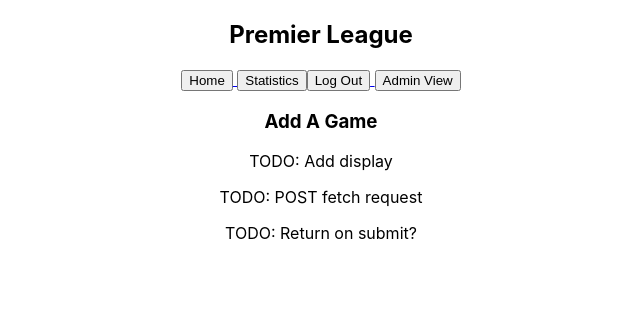
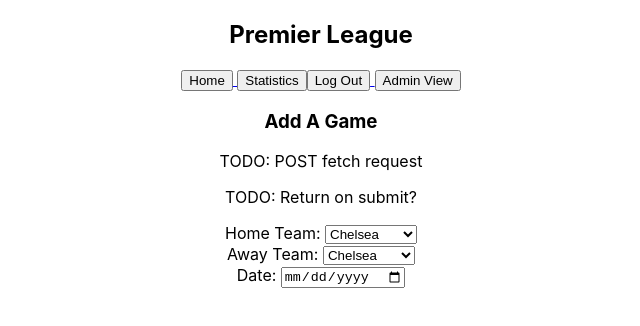
Before and after one commit to jpwalters3/football-capstone-client, a React (Create React App) app: page /AddGame in a window 1280 px wide. Shown: the top 326 px of the page, without its empty margins (319-959 px from the left). Built offline with nearby package versions, Linux system fonts and the light colour scheme.

Commit message:
new display features

```diff
--- a/src/App.js
+++ b/src/App.js
@@ -9,6 +9,7 @@
 import MasterView from './pages/MasterView'
 import EditPlayer from './pages/EditPlayer'
 import AddPlayer from './pages/AddPlayer'
+import AddTeam from './pages/AddTeam'
 import './styles/App.css'
 import {
   BrowserRouter as Router,
@@ -32,6 +33,7 @@
           <Route path = "/Admin" element = {<MasterView/>}/>
           <Route path = "/EditPlayer" element = {<EditPlayer />}/>
           <Route path = "/AddPlayer" element = {<AddPlayer />}/>
+          <Route path = "/AddTeam" element = {<AddTeam />}/>
         </Routes>
       </Router>
     </div>
--- a/src/api/GetPlayerData.js
+++ b/src/api/GetPlayerData.js
@@ -1,6 +1,5 @@
 export async function GetPlayerData(id, set){
     const url = "http://localhost:5101/api/player/" + id;
-    console.log(url);
     fetch(url)
     .then(response => {
         if(response.status != 200){
--- /dev/null
+++ b/src/api/GetPlayersByTeam.js
@@ -0,0 +1,11 @@
+export async function GetPlayersByTeam(id, set){
+    fetch("http://localhost:5101/api/club/" + id + "/player")
+        .then(response => {
+            if(response.status != 200){
+                alert("error: " + response.statusText);
+                return Promise.reject(response.status);
+            }
+            return response.json();
+        })
+        .then(json => set(json));
+}
--- a/src/api/PostPlayer.js
+++ b/src/api/PostPlayer.js
@@ -1,3 +1,3 @@
-export async function PostPlayer(){
+export async function PostPlayer(player){
 
 }
--- /dev/null
+++ b/src/components/ClubRoster.js
@@ -0,0 +1,27 @@
+import React from 'react'
+import { useState } from 'react'
+import { useEffect } from 'react'
+import { GetPlayersByTeam } from '../api/GetPlayersByTeam'
+import PlayerDisplay from './PlayerDisplay'
+
+const ClubRoster = ({id}) => {
+    const [players, setPlayers] = useState([{}])
+
+    useEffect(()=>{
+        GetPlayersByTeam(id, setPlayers)
+    }, [])
+  return (
+    <div>
+      <table className = "club-roster">
+          <tbody>
+          <tr>
+          <th>Id</th><th colSpan="2">player</th><th>DOB</th><th colSpan="2">club</th><th>position</th><th>status</th>
+          </tr>
+          {players.map(p => <PlayerDisplay player = {p}/>)}
+          </tbody>
+      </table>
+    </div>
+  )
+}
+
+export default ClubRoster
--- a/src/components/ShowAllGames.js
+++ b/src/components/ShowAllGames.js
@@ -1,8 +1,10 @@
 import React from 'react'
+import { Link } from 'react-router-dom'
 
 const ShowAllGames = () => {
   return (
     <div>
+      <Link to = "/AddGame"><button>Add Game</button></Link>
       <h3>Show All Games</h3>
       <p>TODO: add GET request for all games</p>
       <p>TODO: display game data</p>
--- a/src/components/ShowAllTeams.js
+++ b/src/components/ShowAllTeams.js
@@ -1,12 +1,14 @@
 import React from 'react'
+import { Link } from 'react-router-dom'
 
 const ShowAllTeams = () => {
   return (
     <div>
+      <Link to = "/AddTeam"><button>Add Team</button></Link>
       <h3>Show All Teams</h3>
       <p>TODO: add GET request for all teams</p>
       <p>TODO: display team data</p>
-      <p>TODO: navigation for ADD, DELETE, UPDATE</p>
+      <p>TODO: navigation for DELETE, UPDATE</p>
     </div>
   )
 }
--- a/src/components/TeamDisplay.js
+++ b/src/components/TeamDisplay.js
@@ -15,8 +15,8 @@
       <td>  {club.wins}-{club.losses}-{club.draws}  </td>
       <td>  {club.points} points</td>
       <td>
-        <Link to={"/Roster?id=" + club.teamId}> <button>Roster</button> </Link>
-        <Link to={"/Schedule?id=" + club.teamId}> <button>Schedule</button> </Link>
+        <Link to={"/Roster?id=" + club.clubId}> <button>Roster</button> </Link>
+        <Link to={"/Schedule?id=" + club.clubId}> <button>Schedule</button> </Link>
       </td>
     </tr>
   )
--- a/src/pages/AddGame.js
+++ b/src/pages/AddGame.js
@@ -6,9 +6,23 @@
     <div>
       <Header />
       <h3>Add A Game</h3>
-      <p>TODO: Add display</p>
       <p>TODO: POST fetch request</p>
       <p>TODO: Return on submit?</p>
+
+      <form>
+        <label>Home Team: </label>
+        <select id = "home-team">
+          <option value = "1">Chelsea</option>
+          <option value = "2">Manchester</option>
+        </select><br/>
+        <label>Away Team: </label>
+        <select id = "away-team">
+          <option value = "1">Chelsea</option>
+          <option value = "2">Manchester</option>
+        </select> <br/>
+        <label>Date: </label>
+        <input type = "date"/> <br/>
+      </form>
     </div>
   )
 }
--- /dev/null
+++ b/src/pages/AddTeam.js
@@ -0,0 +1,17 @@
+import React from 'react'
+import Header from '../components/Header'
+
+const AddTeam = () => {
+  return (
+    <div>
+        <Header/>
+      <form>
+          <label>Name: </label>
+          <input type = "text" /> <br/>
+          <input type = "submit" value = "Add Team" />
+      </form>
+    </div>
+  )
+}
+
+export default AddTeam
--- a/src/pages/ViewRoster.js
+++ b/src/pages/ViewRoster.js
@@ -1,13 +1,13 @@
 import React from 'react'
 import Header from '../components/Header'
-import Roster from '../components/ViewAllPlayers'
+import ClubRoster from '../components/ClubRoster'
 
 const ViewRoster = () => {
     let urlparams = new URLSearchParams(window.location.search)
   return (
     <div>
         <Header />
-        <Roster />
+        <ClubRoster id = {urlparams.get('id')} />
         <h3>Team {urlparams.get('id')} Roster Display</h3>
         <p>TODO: get request by id calling stored proceedure for player statistics by team</p>
         <p>TODO: display for players</p>
```
